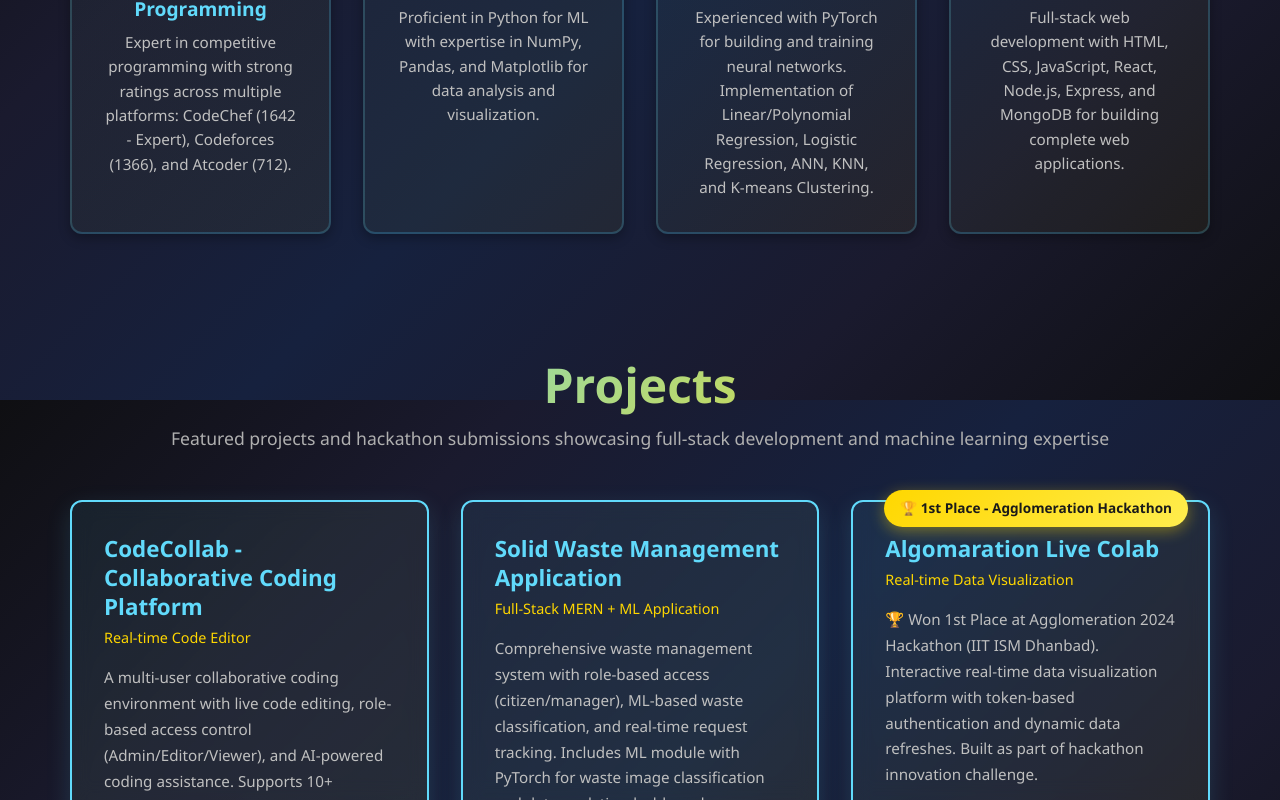
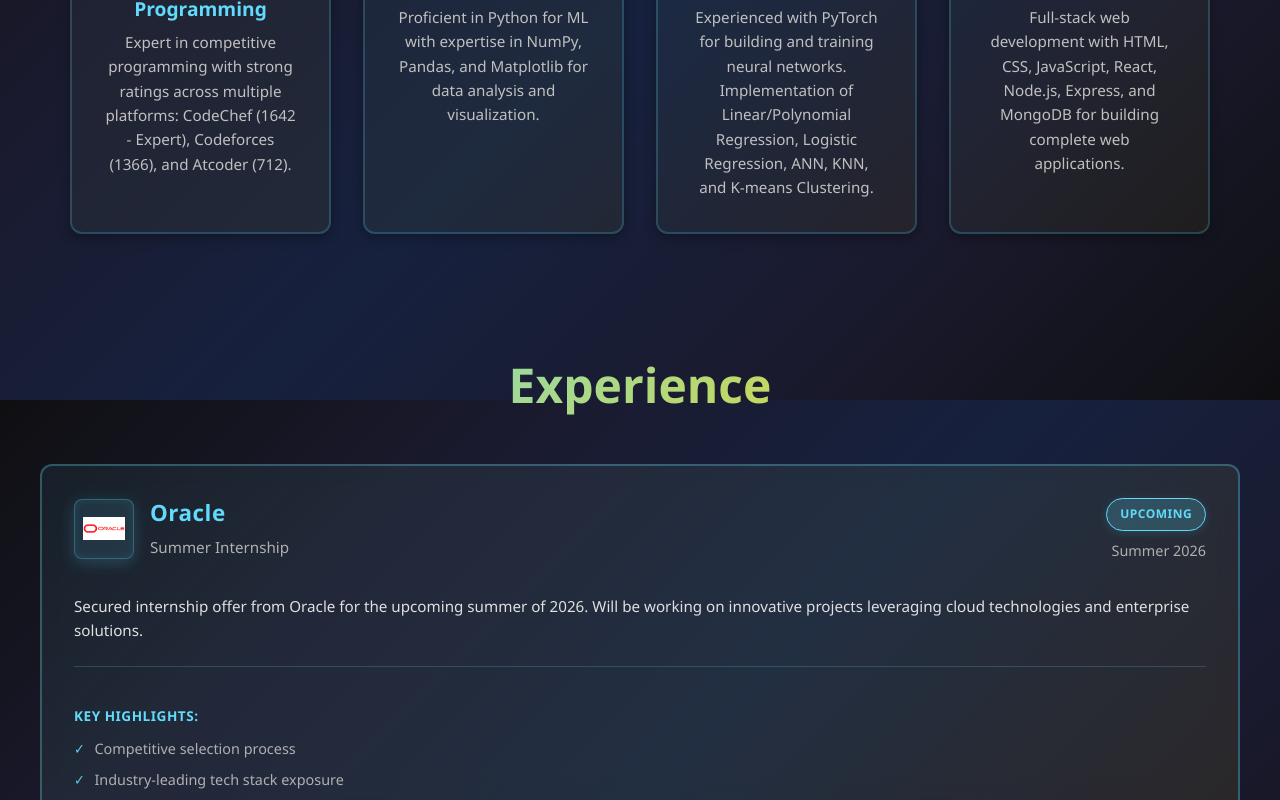
Before and after one commit to rohangarg-2006/Portfolio, a React (Vite) app: page / in a window 1280 px wide. Shown: the part 2000-2800 px from the top of the page. Built offline with nearby package versions, Linux system fonts and the light colour scheme; no server answers.

Commit message:
add experience section

```diff
--- a/src/App.jsx
+++ b/src/App.jsx
@@ -3,6 +3,7 @@ import "./App.css"
 import Navbar from "./components/Navbar/Navbar"
 import AboutME from "./components/About/About"
 import Skills from "./components/Skills/Skills"
+import Experience from "./components/Experience/Experience"
 import Projects from "./components/Projects/Projects"
 import Achievements from "./components/Achievements/Achievements"
 import Connect from "./components/Connect/Connect"
@@ -15,6 +16,7 @@ function App() {
     <Navbar/>
     <AboutME/>
     <Skills/>
+    <Experience/>
     <Projects/>
     <Achievements/>
     <Connect/>
--- a/src/components/Achievements/Achievements.jsx
+++ b/src/components/Achievements/Achievements.jsx
@@ -49,7 +49,7 @@ const Achievements = () => {
       title: "Social Engagement",
       items: [
         "Event Coordinator at Udbhav - Annual Flagship Event (IIT ISM Dhanbad)",
-        "Technical Head and Jagrati Head at Fast Forward India - Facilitating learning for underprivileged children",
+        "Technical Head and Jagrati Coordinator at Fast Forward India - Facilitating learning for underprivileged children",
         "Club Member at Competitive Coding Club(C3) - IIT Dhanbad",
         "Content Writer at Buffered Reader - Biannual Magazine of CSE Department"
       ]
--- a/src/components/Connect/Connect.jsx
+++ b/src/components/Connect/Connect.jsx
@@ -61,10 +61,10 @@ const Connect = () => {
                         </div>
                     </div>
                     <div className="contact-item">
-                        <span className="contact-icon"></span>
+                        <span className="contact-icon">📍</span>
                         <div>
                             <p className="label">Location</p>
-                            <p>Dhanbad, Jharkhand, India</p>
+                            <p>Delhi, India</p>
                         </div>
                     </div>
                 </div>
--- /dev/null
+++ b/src/components/Experience/Experience.css
@@ -0,0 +1,257 @@
+.experience-section {
+  min-height: 100vh;
+  padding: 80px 30px 40px 30px;
+}
+
+.experience-container {
+  max-width: 1200px;
+  margin: 0 auto;
+}
+
+.experience-title {
+  font-size: 3rem;
+  background: linear-gradient(135deg, #61dafb, #ffd700);
+  -webkit-background-clip: text;
+  -webkit-text-fill-color: transparent;
+  background-clip: text;
+  text-align: center;
+  margin-bottom: 3rem;
+  font-weight: 700;
+}
+
+.experience-content {
+  display: grid;
+  grid-template-columns: repeat(auto-fit, minmax(350px, 1fr));
+  gap: 2rem;
+  margin-bottom: 4rem;
+}
+
+.experience-card {
+  background: linear-gradient(135deg, rgba(97, 218, 251, 0.08), rgba(255, 215, 0, 0.08));
+  border: 2px solid rgba(97, 218, 251, 0.3);
+  border-radius: 12px;
+  padding: 2rem;
+  transition: all 0.3s ease;
+  display: flex;
+  flex-direction: column;
+  backdrop-filter: blur(10px);
+  position: relative;
+  overflow: hidden;
+}
+
+.experience-card::before {
+  content: "";
+  position: absolute;
+  top: 0;
+  left: 0;
+  right: 0;
+  height: 3px;
+  background: linear-gradient(90deg, transparent, #61dafb, transparent);
+  opacity: 0;
+  transition: opacity 0.3s ease;
+}
+
+.experience-card:hover::before {
+  opacity: 1;
+}
+
+.experience-card:hover {
+  border-color: #61dafb;
+  box-shadow: 0 12px 40px rgba(97, 218, 251, 0.25);
+  transform: translateY(-8px);
+}
+
+.experience-header {
+  display: flex;
+  justify-content: space-between;
+  align-items: flex-start;
+  margin-bottom: 1rem;
+  gap: 1rem;
+  flex-wrap: wrap;
+}
+
+.company-info {
+  flex: 1;
+}
+
+.company-header-content {
+  display: flex;
+  align-items: center;
+  gap: 1rem;
+}
+
+.company-logo {
+  width: 60px;
+  height: 60px;
+  object-fit: contain;
+  background: rgba(97, 218, 251, 0.1);
+  padding: 0.5rem;
+  border-radius: 8px;
+  border: 1px solid rgba(97, 218, 251, 0.3);
+  box-shadow: 0 4px 15px rgba(97, 218, 251, 0.2), inset 0 0 10px rgba(97, 218, 251, 0.1);
+  transition: all 0.3s ease;
+}
+
+.experience-card:hover .company-logo {
+  box-shadow: 0 8px 25px rgba(97, 218, 251, 0.4), inset 0 0 10px rgba(97, 218, 251, 0.15);
+  transform: scale(1.05);
+}
+
+.company-name {
+  color: #61dafb;
+  font-size: 1.4rem;
+  font-weight: 600;
+  margin: 0 0 0.5rem 0;
+  letter-spacing: 0.5px;
+}
+
+.position {
+  color: #b0b0b0;
+  font-size: 0.95rem;
+  margin: 0;
+  font-weight: 500;
+}
+
+.duration-badge {
+  text-align: right;
+  display: flex;
+  flex-direction: column;
+  gap: 0.5rem;
+  align-items: flex-end;
+}
+
+.type-badge {
+  display: inline-block;
+  padding: 0.4rem 0.8rem;
+  border-radius: 20px;
+  font-size: 0.75rem;
+  font-weight: 600;
+  background: rgba(97, 218, 251, 0.2);
+  color: #61dafb;
+  border: 1px solid #61dafb;
+  text-transform: uppercase;
+  letter-spacing: 0.5px;
+  box-shadow: 0 2px 8px rgba(97, 218, 251, 0.15);
+  transition: all 0.3s ease;
+}
+
+.experience-card:hover .type-badge {
+  box-shadow: 0 4px 12px rgba(97, 218, 251, 0.25);
+}
+
+.duration {
+  font-size: 0.9rem;
+  color: #b0b0b0;
+  margin: 0;
+  font-weight: 500;
+}
+
+.description {
+  font-size: 0.95rem;
+  color: #e0e0e0;
+  line-height: 1.6;
+  margin: 1rem 0;
+  padding-bottom: 1.5rem;
+  border-bottom: 1px solid rgba(97, 218, 251, 0.2);
+  font-weight: 500;
+}
+
+.highlights {
+  margin: 1.5rem 0;
+  flex-grow: 1;
+}
+
+.highlights h4 {
+  font-size: 0.85rem;
+  color: #61dafb;
+  margin: 0 0 0.8rem 0;
+  font-weight: 600;
+  text-transform: uppercase;
+  letter-spacing: 0.5px;
+}
+
+.highlights ul {
+  list-style: none;
+  padding: 0;
+  margin: 0;
+  display: flex;
+  flex-direction: column;
+  gap: 0.6rem;
+}
+
+.highlights li {
+  display: flex;
+  align-items: center;
+  color: #b0b0b0;
+  font-size: 0.9rem;
+  line-height: 1.5;
+}
+
+.highlights li::before {
+  content: "✓";
+  display: inline-block;
+  color: #61dafb;
+  margin-right: 0.6rem;
+  flex-shrink: 0;
+  font-weight: bold;
+  font-size: 0.9rem;
+  opacity: 0.9;
+}
+
+.status-badge {
+  display: inline-block;
+  margin-top: 1.5rem;
+  padding: 0.8rem 1.5rem;
+  background: linear-gradient(135deg, rgba(97, 218, 251, 0.15), rgba(97, 218, 251, 0.05));
+  border: 1.5px solid #61dafb;
+  color: #61dafb;
+  border-radius: 25px;
+  font-weight: 600;
+  font-size: 0.9rem;
+  box-shadow: 0 4px 15px rgba(97, 218, 251, 0.2), inset 0 0 15px rgba(97, 218, 251, 0.1);
+  transition: box-shadow 0.3s ease, border-color 0.3s ease;
+  position: relative;
+  z-index: 1;
+  letter-spacing: 0.3px;
+}
+
+.experience-card:hover .status-badge {
+  box-shadow: 0 6px 20px rgba(97, 218, 251, 0.3), inset 0 0 20px rgba(97, 218, 251, 0.15);
+  border-color: #61dafb;
+}
+
+@media (max-width: 768px) {
+  .experience-section {
+    padding: 60px 20px 40px 20px;
+  }
+
+  .experience-title {
+    font-size: 2rem;
+    margin-bottom: 2rem;
+  }
+
+  .experience-card {
+    padding: 1.5rem;
+  }
+
+  .company-name {
+    font-size: 1.2rem;
+  }
+
+  .experience-header {
+    flex-direction: column;
+  }
+
+  .duration-badge {
+    align-items: flex-start;
+  }
+
+  .company-header-content {
+    width: 100%;
+  }
+
+  .company-logo {
+    width: 50px;
+    height: 50px;
+  }
+}
--- /dev/null
+++ b/src/components/Experience/Experience.jsx
@@ -0,0 +1,69 @@
+import React from 'react'
+import "./Experience.css"
+import { Element } from 'react-scroll'
+import oracleLogo from "../../assets/oracle-logo.png"
+
+const Experience = () => {
+  const experienceData = [
+    {
+      company: "Oracle",
+      position: "Summer Internship",
+      duration: "Summer 2026",
+      type: "Upcoming",
+      description: "Secured internship offer from Oracle for the upcoming summer of 2026. Will be working on innovative projects leveraging cloud technologies and enterprise solutions.",
+      highlights: [
+        "Competitive selection process",
+        "Industry-leading tech stack exposure",
+        "Mentorship from Oracle engineers",
+        "Real-world project experience"
+      ],
+      status: "Offer Accepted ✓"
+    }
+  ]
+
+  return (
+    <Element name="experience" className="experience-section">
+      <div className="experience-container">
+        <h2 className="experience-title">Experience</h2>
+        <div className="experience-content">
+          {experienceData.map((exp, index) => (
+            <div key={index} className="experience-card">
+              <div className="experience-header">
+                <div className="company-info">
+                  <div className="company-header-content">
+                    <img src={oracleLogo} alt={exp.company} className="company-logo" />
+                    <div>
+                      <h3 className="company-name">{exp.company}</h3>
+                      <p className="position">{exp.position}</p>
+                    </div>
+                  </div>
+                </div>
+                <div className="duration-badge">
+                  <span className={`type-badge ${exp.type.toLowerCase()}`}>{exp.type}</span>
+                  <p className="duration">{exp.duration}</p>
+                </div>
+              </div>
+
+              <p className="description">{exp.description}</p>
+
+              <div className="highlights">
+                <h4>Key Highlights:</h4>
+                <ul>
+                  {exp.highlights.map((highlight, idx) => (
+                    <li key={idx}>{highlight}</li>
+                  ))}
+                </ul>
+              </div>
+
+              <div className="status-badge">
+                {exp.status}
+              </div>
+            </div>
+          ))}
+        </div>
+      </div>
+    </Element>
+  )
+}
+
+export default Experience
--- a/src/components/Navbar/Navbar.jsx
+++ b/src/components/Navbar/Navbar.jsx
@@ -19,6 +19,9 @@ const nav_bar = () => {
                 <Link activeClass='active' to='Skills' spy={true} smooth={true} offset={-100} duration={500} className="shortcuts nav-link">
                     <span className="nav-icon">⚡</span>Skills
                 </Link>
+                <Link activeClass='active' to='experience' spy={true} smooth={true} offset={-100} duration={500} className="shortcuts nav-link">
+                    <span className="nav-icon">💼</span>Experience
+                </Link>
                 <Link activeClass='active' to='Projects' spy={true} smooth={true} offset={-120} duration={500} className="shortcuts nav-link">
                     <span className="nav-icon">🚀</span>Projects
                 </Link>
```
Also changed, not shown: src/assets/oracle-logo.png (added).
